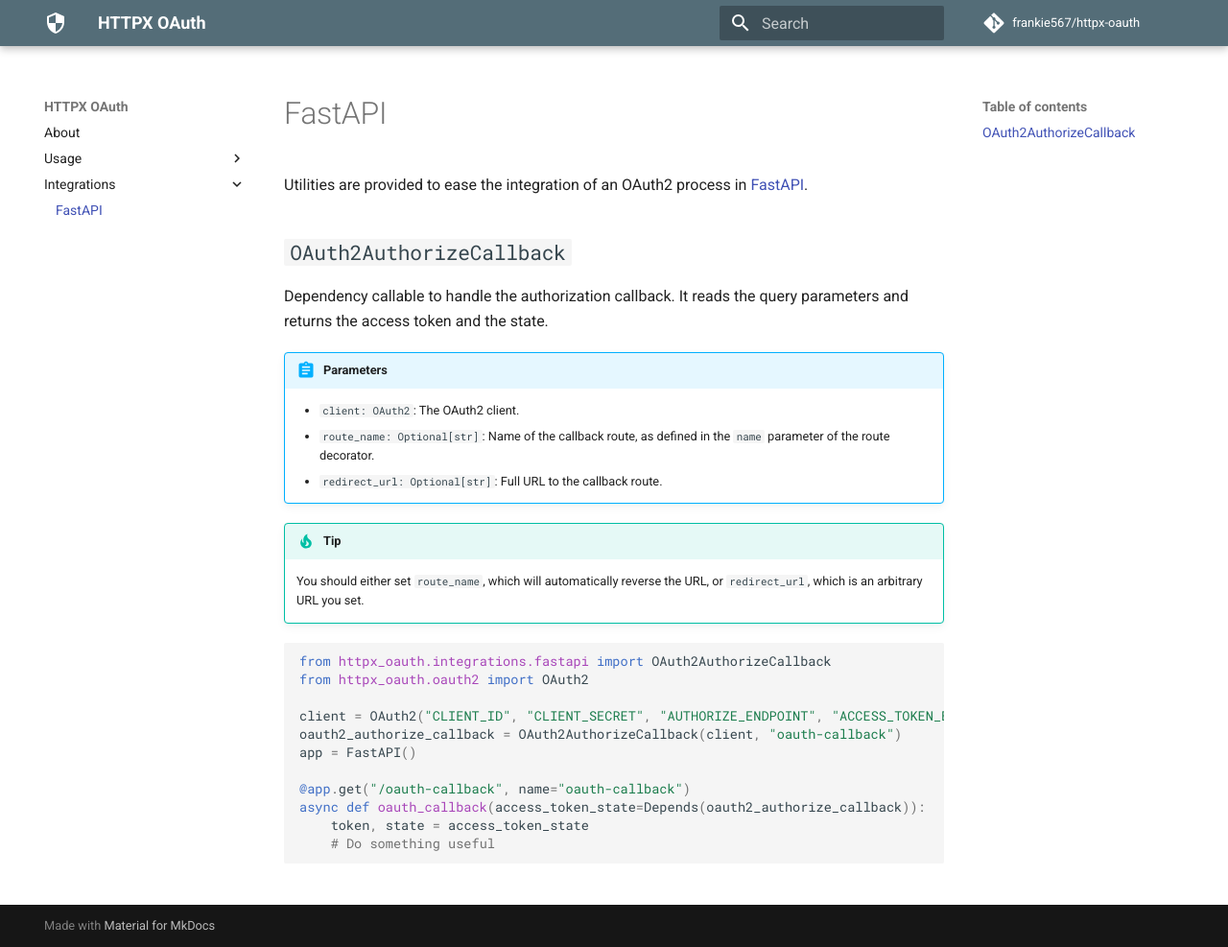
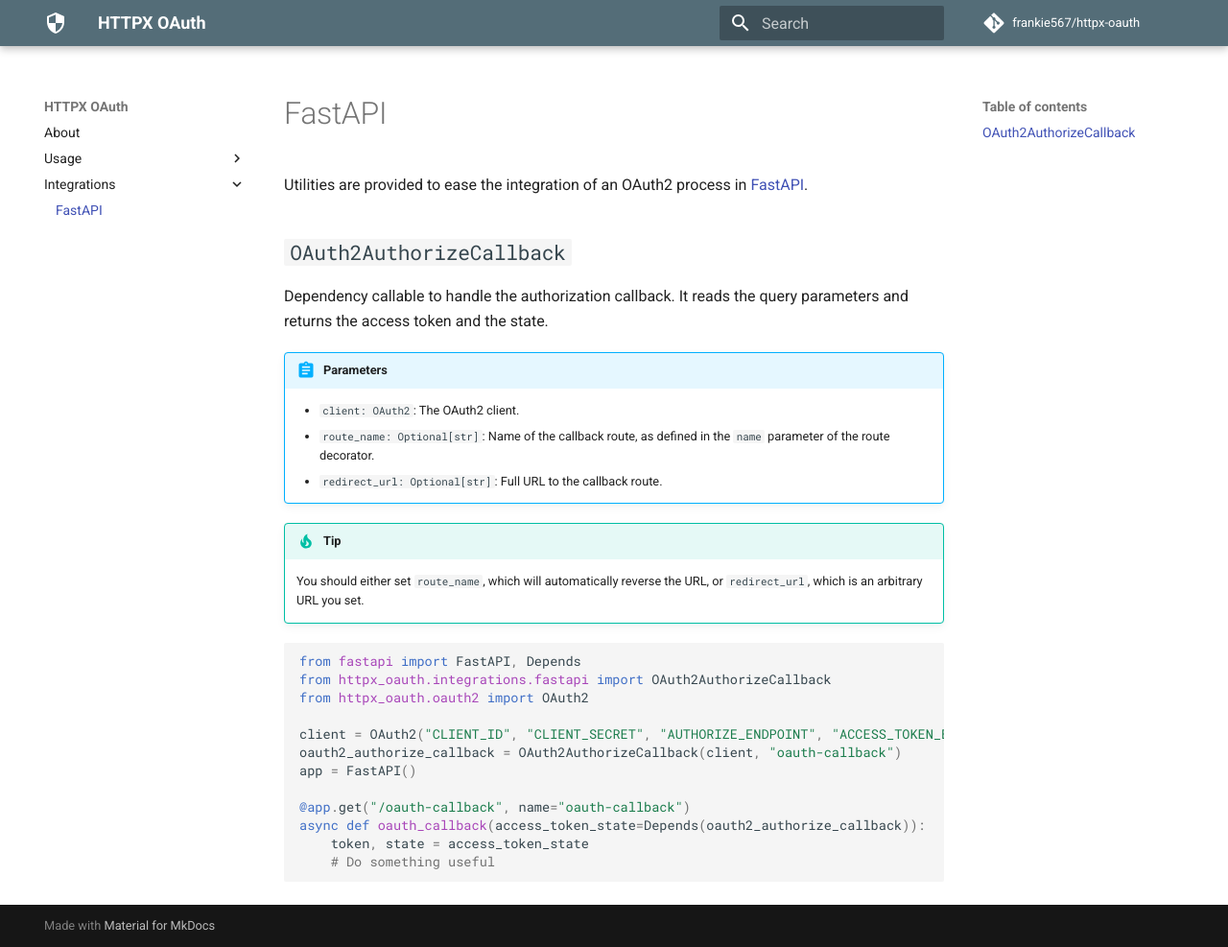
Before and after one commit to frankie567/httpx-oauth, an MkDocs documentation site: the page built from docs/fastapi.md, in a window 1280 px wide and 987 px high. Shown: the whole window at 96% size. Built offline with MkDocs 1.6.1 and Material for MkDocs 9.7.7, drawn with Linux system fonts in a browser that asks for light colours; comment, search, counter and statistics services are not loaded.

Commit message:
Add missing imports to documentation

````diff
--- a/docs/fastapi.md
+++ b/docs/fastapi.md
@@ -15,6 +15,7 @@
     You should either set `route_name`, which will automatically reverse the URL, or `redirect_url`, which is an arbitrary URL you set.
 
 ```py
+from fastapi import FastAPI, Depends
 from httpx_oauth.integrations.fastapi import OAuth2AuthorizeCallback
 from httpx_oauth.oauth2 import OAuth2
 
````
